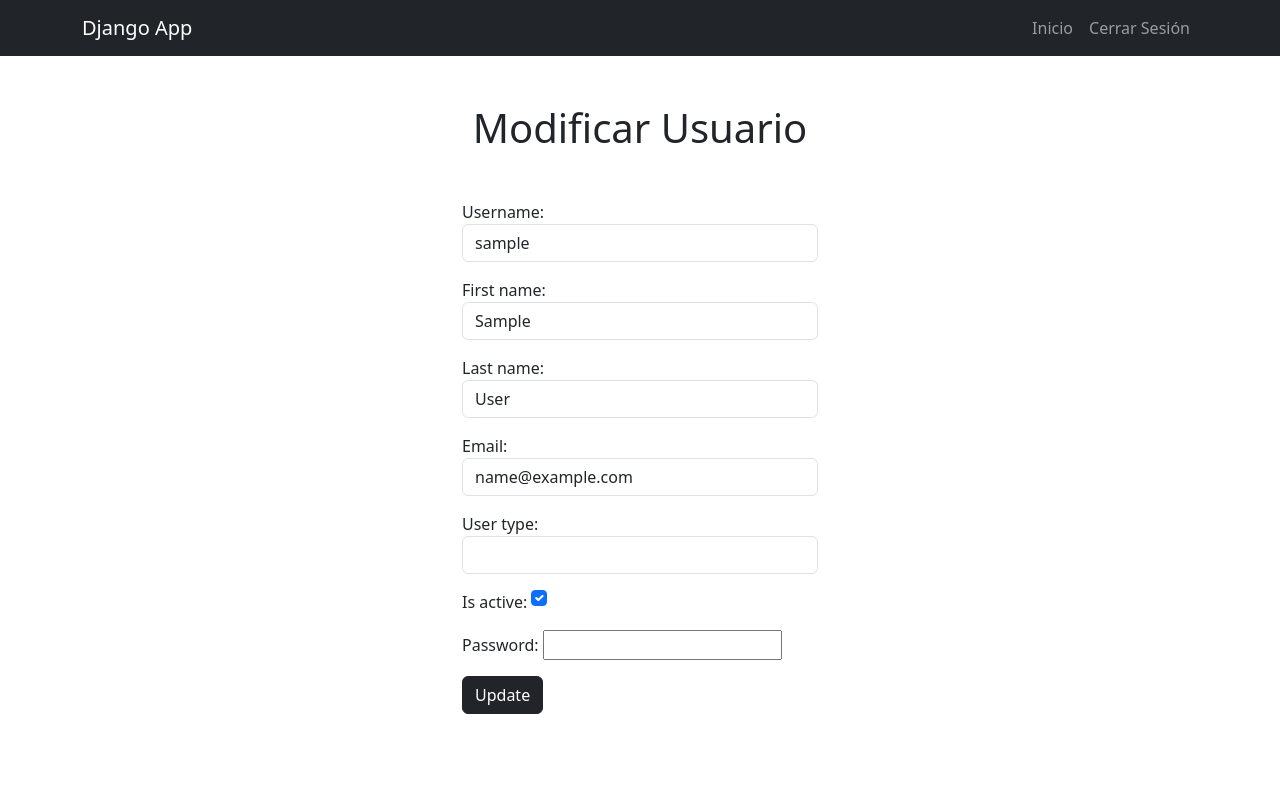
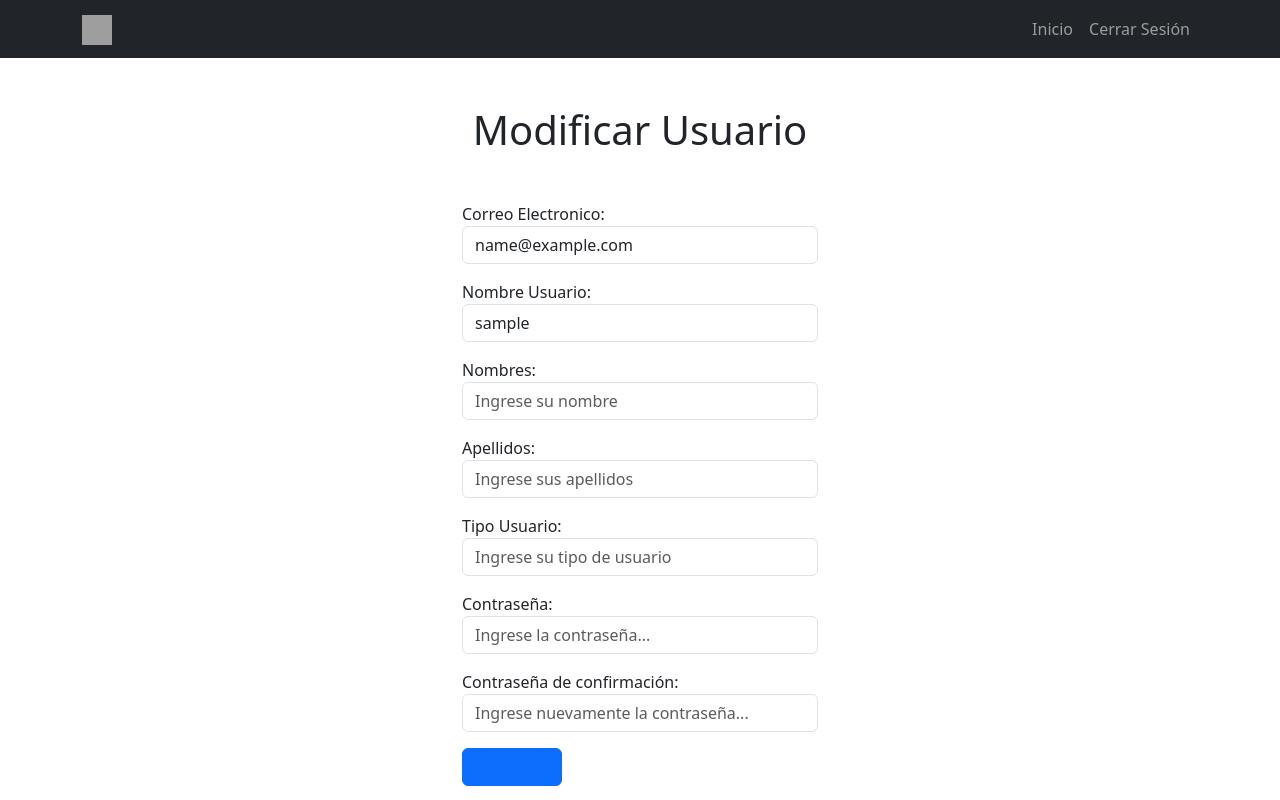
Before and after one commit to WilRojas/Proyecto, a Django app: page /usuarios/1/ in a window 1280 px wide. Run offline with Django 4.2, Linux system fonts and the light colour scheme; the visitor is signed in with stand-in values (Sample User, id 1); data comes from the database, SQL or seed files in the repository; grey boxes are pictures that could not be loaded.

Commit message:
Ultima version

```diff
--- a/djangocrud/urls.py
+++ b/djangocrud/urls.py
@@ -16,20 +16,24 @@ Including another URLconf
 from django.contrib import admin
 from django.urls import path
 from tasks import views
+from django.contrib.auth.decorators import login_required
+# from tasks.views import ListadoUsuarios,RegistrarUsuario
 
 urlpatterns = [
     path('admin/', admin.site.urls),
     path('', views.home, name='home'),
     path('signup/', views.signup, name='signup'),
-    path('tasks/', views.tasks, name='tasks'),
-    path('tasks_completed/', views.tasks_completed, name='tasks_completed'),
-    path('tasks/create/', views.create_task, name='create_task'),
-    path('tasks/<int:task_id>/', views.task_detail, name='task_detail'),
-    path('tasks/<int:task_id>/complete', views.complete_task, name='complete_task'),
-    path('tasks/<int:task_id>/delete', views.delete_task, name='delete_task'),
+    # path('tasks/', views.tasks, name='tasks'),
+    # path('tasks_completed/', views.tasks_completed, name='tasks_completed'),
+    # path('tasks/create/', views.create_task, name='create_task'),
+    # path('tasks/<int:task_id>/', views.task_detail, name='task_detail'),
+    # path('tasks/<int:task_id>/complete', views.complete_task, name='complete_task'),
+    # path('tasks/<int:task_id>/delete', views.delete_task, name='delete_task'),
     path('logout/', views.signout, name='logout'),
     path('signin/', views.signin, name='signin'),
-    path('usuarios/', views.usuarios, name='usuarios'),
+    # path('usuarios/', views.clase_usuario.usuarios, name='usuarios'),
+    path('usuarios/', login_required(views.ListadoUsuarios.as_view()), name='usuarios'),
+    path('usuarios/crear/', login_required(views.RegistrarUsuario.as_view()), name='crear_usuario'),
     path('usuarios/<int:id>/', views.modificar_usuario, name='modificar_usuario'),
     path('usuarios/<int:id>/eliminar/', views.eliminar_usuario, name='eliminar_usuario'),
     path('prueba/', views.prueba, name='prueba'),
--- a/tasks/apps.py
+++ b/tasks/apps.py
@@ -1,6 +1,6 @@
 from django.apps import AppConfig
 
 
-class TasksConfig(AppConfig):
-    default_auto_field = 'django.db.models.BigAutoField'
-    name = 'tasks'
+# class TasksConfig(AppConfig):
+#     default_auto_field = 'django.db.models.BigAutoField'
+#     name = 'tasks'
--- a/tasks/forms.py
+++ b/tasks/forms.py
@@ -1,37 +1,38 @@
 from django import forms
-from .models import Task,AuthUser
+from .models import Usuario
+# from .models import Task
+# from .models import Task,AuthUser
+
+# class TaskForm(forms.ModelForm):
+#     class Meta:
+#         model = Task
+#         fields = ['tittle', 'description', 'important']
+#         widgets = {
+#             'tittle': forms.TextInput(attrs={'class': 'form-control', 'placeholder': 'Write a tittle'}),
+#             'description': forms.Textarea(attrs={'class': 'form-control', 'placeholder': 'Write a description'}),
+#             'important': forms.CheckboxInput(attrs={'class': 'form-check-input m-auto'})
+#         }
+
+# generos= [
+#     (1,'Administrador'),
+#     (2,'Empleado'),
+#     (3,'Cliente')
+#     ]
 
 
-class TaskForm(forms.ModelForm):
-    class Meta:
-        model = Task
-        fields = ['tittle', 'description', 'important']
-        widgets = {
-            'tittle': forms.TextInput(attrs={'class': 'form-control', 'placeholder': 'Write a tittle'}),
-            'description': forms.Textarea(attrs={'class': 'form-control', 'placeholder': 'Write a description'}),
-            'important': forms.CheckboxInput(attrs={'class': 'form-check-input m-auto'})
-        }
-
-generos= [
-    (1,'Administrador'),
-    (2,'Empleado'),
-    (3,'Cliente')
-    ]
-
-
-class AuthUserForm(forms.ModelForm):
-    class Meta:
-        model = AuthUser
-        fields = ['username', 'first_name', 'last_name','email','user_type','is_active','password']
-        widgets = {
-            'username': forms.TextInput(attrs={'class': 'form-control', 'placeholder': 'Write a username'}),
-            'first_name': forms.TextInput(attrs={'class': 'form-control', 'placeholder': 'Write a first_name'}),
-            'last_name': forms.TextInput(attrs={'class': 'form-control', 'placeholder': 'Write a last_name'}),
-            'email': forms.TextInput(attrs={'class': 'form-control', 'placeholder': 'Write a email'}),
-            'user_type': forms.TextInput(attrs={'class': 'form-control'}),
-            'is_active': forms.CheckboxInput(attrs={'class': 'form-check-input m-auto'}),
-            'password': forms.PasswordInput(),
-        }
+# class AuthUserForm(forms.ModelForm):
+#     class Meta:
+#         model = AuthUser
+#         fields = ['username', 'first_name', 'last_name','email','user_type','is_active','password']
+#         widgets = {
+#             'username': forms.TextInput(attrs={'class': 'form-control', 'placeholder': 'Write a username'}),
+#             'first_name': forms.TextInput(attrs={'class': 'form-control', 'placeholder': 'Write a first_name'}),
+#             'last_name': forms.TextInput(attrs={'class': 'form-control', 'placeholder': 'Write a last_name'}),
+#             'email': forms.TextInput(attrs={'class': 'form-control', 'placeholder': 'Write a email'}),
+#             'user_type': forms.TextInput(attrs={'class': 'form-control'}),
+#             'is_active': forms.CheckboxInput(attrs={'class': 'form-check-input m-auto'}),
+#             'password': forms.PasswordInput(),
+#         }
 
 
 # class AuthUserForm(forms.ModelForm):
@@ -48,3 +49,85 @@ class AuthUserForm(forms.ModelForm):
 #             'is_active': forms.CheckboxInput(attrs={'class': 'form-check-input m-auto'}),
 #             # 'password': forms.PasswordInput(render_value=True, attrs={'placeholder': 'ingrese la contraseña'})
 #         }
+
+class FormularioUsuario(forms.ModelForm):
+
+    password1 = forms.CharField(label='Contraseña', widget=forms.PasswordInput(
+        attrs={
+            'class': 'form-control',
+            'placeholder': 'Ingrese la contraseña...',
+            'id': 'password1',
+            'required': 'required',
+        }
+    ))
+
+    password2 = forms.CharField(label='Contraseña de confirmación', widget= forms.PasswordInput(
+        attrs={
+            'class': 'form-control',
+            'placeholder': 'Ingrese nuevamente la contraseña...',
+            'id': 'password2',
+            'required': 'required',
+        }
+    ))
+
+    class Meta:
+        model = Usuario
+        fields = ('email','username','nombres','apellidos','tipo_usuario')
+        widgets = {
+            'email': forms.EmailInput(
+                attrs={
+                    'class': 'form-control',
+                    'placeholder': 'Correo Electronico',
+                }
+            ),
+            'nombres': forms.TextInput(
+                attrs={
+                    'class': 'form-control',
+                    'placeholder': 'Ingrese su nombre',
+                }
+            ),
+            'apellidos': forms.TextInput(
+                attrs={
+                    'class': 'form-control',
+                    'placeholder': 'Ingrese sus apellidos',
+                }
+            ),
+            'username': forms.TextInput(
+                attrs={
+                    'class': 'form-control',
+                    'placeholder': 'Ingrese su usuario',
+                }
+            ),
+            'tipo_usuario': forms.TextInput(
+                attrs={
+                    'class': 'form-control',
+                    'placeholder': 'Ingrese su tipo de usuario',
+                }
+            )
+        }
+
+    def clean_password2(self):
+
+        password1 = self.cleaned_data.get('password1')
+        password2 = self.cleaned_data.get('password2')
+
+        if password1 and password2 and password1 != password2:
+            raise forms.ValidationError('Contraseñas no coinciden!')
+        return password2
+
+    def clean_tipo_usuario(self):
+
+        tipo_usuario = self.cleaned_data.get('tipo_usuario')
+        ListaTipoUsuario = ['Administrador', 'Empleado', 'Cliente']
+
+        if tipo_usuario not in ListaTipoUsuario:
+            raise forms.ValidationError('Tipo de Usuario no valido!')
+        return tipo_usuario
+
+    def save(self,commit = True):
+        user = super().save(commit = False)
+        user.set_password(self.cleaned_data['password1'])
+
+        if commit:
+            user.save()
+        return user
--- a/tasks/templates/base.html
+++ b/tasks/templates/base.html
@@ -5,7 +5,8 @@
     <meta charset="UTF-8">
     <meta http-equiv="X-UA-Compatible" content="IE=edge">
     <meta name="viewport" content="width=device-width, initial-scale=1.0">
-    <title>Django CRUD Application</title>
+    <title>Casino Master Golden Software.</title>
+    <link rel="icon" type="image/png" href="https://cdn-icons-png.flaticon.com/512/5264/5264401.png">
     <link rel="stylesheet" href="https://cdn.jsdelivr.net/npm/bootstrap@5.3.0-alpha1/dist/css/bootstrap.min.css">
 </head>
 
@@ -13,7 +14,7 @@
 
     <nav class="navbar navbar-expand-lg bg-dark navbar-dark">
         <div class="container">
-            <a class="navbar-brand" href="#">Django App</a>
+            <a class="navbar-brand" href="#"><img src="https://cdn-icons-png.flaticon.com/512/5264/5264401.png" width="30px" height="30px"></a>
             <button class="navbar-toggler" type="button" data-bs-toggle="collapse" data-bs-target="#navbarNav"
                 aria-controls="navbarNav" aria-expanded="false" aria-label="Toggle navigation">
                 <span class="navbar-toggler-icon"></span>
@@ -25,42 +26,30 @@
                     </li>
 
                     {% if user.is_authenticated %}
-                        {% for groups in request.user.groups.values_list %}
-                            {% for group in groups %}
-                                {% if group == 'Administrador' %}
-                                    <li class="nav-item">
-                                        <a href="{% url 'usuarios' %}" class="nav-link">Usuarios</a>
-                                    </li>
-                                {%endif%}
-                                {% if group == 'Cliente' %}
-                                    <li class="nav-item">
-                                        <a href="{% url 'prueba' %}" class="nav-link">Cambiar Fichas</a>
-                                    </li>
-                                {%endif%}
-                                {% if group == 'Empleado' %}
-                                    <li class="nav-item">
-                                        <a href="{% url 'prueba' %}" class="nav-link">Gestionar Cambio Fichas</a>
-                                    </li>
-                                {%endif%}
-                            {% endfor %}
-                        {% endfor %}
+                        {% if user.tipo_usuario == 'Administrador' %}
 
-                        <!-- {% if user.username == 'admin' %}
                             <li class="nav-item">
                                 <a href="{% url 'usuarios' %}" class="nav-link">Usuarios</a>
                             </li>
-                        {% endif %} -->
 
+                        {%endif%}
 
-                        <!-- <li class="nav-item">
-                                <a href="{% url 'tasks' %}" class="nav-link">Tasks Pending</a>
+                        {% if user.tipo_usuario == 'Empleado' %}
+
+                            <li class="nav-item">
+                                <a href="{% url 'prueba' %}" class="nav-link">Gestionar Cambio Fichas</a>
                             </li>
+
+                        {%endif%}
+
+                        {% if user.tipo_usuario == 'Cliente' %}
+
                             <li class="nav-item">
-                                <a href="{% url 'tasks_completed' %}" class="nav-link">Tasks Complete</a>
+                                <a href="{% url 'prueba' %}" class="nav-link">Cambiar Fichas</a>
                             </li>
-                            <li class="nav-item">
-                                <a href="{% url 'create_task' %}" class="nav-link">Create Tasks</a>
-                            </li> -->
+
+                        {%endif%}
+
                         <li class="nav-item">
                             <a href="{% url 'logout' %}" class="nav-link">Cerrar Sesión</a>
                         </li>
--- a/tasks/templates/home.html
+++ b/tasks/templates/home.html
@@ -4,7 +4,7 @@
 
 <main class="container py-5">
     <section class="card card-body">
-        <h1 class="display-1 text-center">Django App</h1>
+        <h1 class="display-1 text-center">Casino Master Golden Software</h1>
 
 
         <p>Lorem ipsum dolor sit amet, consectetur adipisicing elit. Eum animi unde atque nihil voluptatibus et quod
--- a/tasks/templates/modificar_usuario.html
+++ b/tasks/templates/modificar_usuario.html
@@ -20,9 +20,7 @@
             <form action="{% url 'usuarios' %}" method="POST">
 
                 {% csrf_token %}
-                <button class="btn btn-dark">
-                    Update
-                </button>
+                <button class="btn btn-primary" type="submit"><a href="{% url 'usuarios' %}">Actualizar</a></button>
 
             </form>
 
--- a/tasks/views.py
+++ b/tasks/views.py
@@ -1,14 +1,18 @@
 from django.shortcuts import render, redirect, get_object_or_404
 from django.contrib.auth.forms import UserCreationForm, AuthenticationForm
-from django.contrib.auth.models import User,Group,GroupManager,UserManager
 from django.contrib.auth import login, logout, authenticate
 from django.db import IntegrityError
-from .forms import TaskForm,AuthUserForm
-from .models import Task,AuthUser
+# from .forms import TaskForm
+# from .models import Task
+# from .forms import TaskForm,AuthUserForm
+# from .models import Task,AuthUser
+from .models import Usuario
 from django.utils import timezone
 from django.contrib.auth.decorators import login_required
+from .forms import FormularioUsuario
+from .models import Usuario
 
-from django.views.generic import UpdateView
+from django.views.generic import CreateView,ListView,UpdateView,DeleteView
 from django.urls import reverse_lazy
 from django.http import JsonResponse
 
@@ -32,7 +36,7 @@ def signup(request):
         if request.POST['password1'] == request.POST['password2']:
             # register user
             try:
-                user = User.objects.create_user(
+                user = Usuario.objects.create_user(
                     username=request.POST['username'],
                     password=request.POST['password1']
                 )
@@ -52,37 +56,30 @@ def signup(request):
         })
 
 
-@login_required
-def tasks(request):
+# @login_required
+# def tasks(request):
 
-    # Se traen todos los datos y se filtran por el usuario
-    tasks = Task.objects.filter(user=request.user, datecompleted__isnull=True)
-    return render(request, 'tasks.html', {"tasks": tasks})
+#     # Se traen todos los datos y se filtran por el usuario
+#     tasks = Task.objects.filter(user=request.user, datecompleted__isnull=True)
+#     return render(request, 'tasks.html', {"tasks": tasks})
 
 
-@login_required
-def usuarios(request):
+class clase_usuario():
 
-    usuar = AuthUser.objects.all()
-    test = request.user.groups.values_list
-    # for groups in request.user.groups.values_list:
-    #     for group in groups
-    #         if group == 'Administrador'
-    #             print(group)
-    #         endif
-    #     endfor
-    # endfor
+    @login_required
+    def usuarios(request):
 
-    return render(request, 'usuarios.html', {"usuario": usuar})
+        usuar = Usuario.objects.all()
 
+        return render(request, 'usuarios.html', {"usuario": usuar})
 
 @login_required
 def modificar_usuario(request, id):
 
     if request.method == 'GET':
 
-        user = get_object_or_404(AuthUser, pk=id)
-        form = AuthUserForm(instance=user)
+        user = get_object_or_404(Usuario, pk=id)
+        form = FormularioUsuario(instance=user)
         return render(request, 'modificar_usuario.html', {
             'task': user,
             'form': form
@@ -91,8 +88,8 @@ def modificar_usuario(request, id):
     else:
 
         try:
-            user = get_object_or_404(AuthUser, pk=id)
-            form = AuthUserForm(request.POST, instance=user)
+            user = get_object_or_404(Usuario, pk=id)
+            form = FormularioUsuario(request.POST, instance=user)
             form.save()
             return redirect('usuarios')
         except ValueError:
@@ -117,93 +114,96 @@ def modificar_usuario(request, id):
 
 @login_required
 def eliminar_usuario(request, id):
-    user = get_object_or_404(AuthUser, pk=id)
+    user = get_object_or_404(Usuario, pk=id)
 
     if request.method == 'GET':
         user.delete()
+        # user.usuario_activo = False
+        # user.save()
+        # Usuario.save()
         return redirect('usuarios')
 
 
-@login_required
-def tasks_completed(request):
+# @login_required
+# def tasks_completed(request):
 
-    # Se traen todos los datos y se filtran por el usuario
-    tasks = Task.objects.filter(
-        user=request.user, datecompleted__isnull=False).order_by('-datecompleted')
-    return render(request, 'tasks.html', {"tasks": tasks})
+#     # Se traen todos los datos y se filtran por el usuario
+#     tasks = Task.objects.filter(
+#         user=request.user, datecompleted__isnull=False).order_by('-datecompleted')
+#     return render(request, 'tasks.html', {"tasks": tasks})
 
 
-@login_required
-def create_task(request):
+# @login_required
+# def create_task(request):
 
-    if request.method == 'GET':
+#     if request.method == 'GET':
 
-        return render(request, 'create_task.html', {
-            'form': TaskForm
-        })
+#         return render(request, 'create_task.html', {
+#             'form': TaskForm
+#         })
 
-    else:
+#     else:
 
-        try:
+#         try:
 
-            form = TaskForm(request.POST)
-            new_task = form.save(commit=False)
-            new_task.user = request.user
-            new_task.save()
-            return redirect('tasks')
+#             form = TaskForm(request.POST)
+#             new_task = form.save(commit=False)
+#             new_task.user = request.user
+#             new_task.save()
+#             return redirect('tasks')
 
-        except ValueError:
+#         except ValueError:
 
-            return render(request, 'create_task.html', {
-                'form': TaskForm,
-                'error': 'Please provide valid data'
-            })
+#             return render(request, 'create_task.html', {
+#                 'form': TaskForm,
+#                 'error': 'Please provide valid data'
+#             })
 
 
-@login_required
-def task_detail(request, task_id):
+# @login_required
+# def task_detail(request, task_id):
 
-    if request.method == 'GET':
+#     if request.method == 'GET':
 
-        task = get_object_or_404(Task, pk=task_id, user=request.user)
-        form = TaskForm(instance=task)
-        return render(request, 'task_detail.html', {
-            'task': task,
-            'form': form
-        })
+#         task = get_object_or_404(Task, pk=task_id, user=request.user)
+#         form = TaskForm(instance=task)
+#         return render(request, 'task_detail.html', {
+#             'task': task,
+#             'form': form
+#         })
 
-    else:
+#     else:
 
-        try:
-            task = get_object_or_404(Task, pk=task_id, user=request.user)
-            form = TaskForm(request.POST, instance=task)
-            form.save()
-            return redirect('tasks')
-        except ValueError:
-            return render(request, 'task_detail.html', {
-                'task': task,
-                'form': form,
-                'error': 'Error updating task'
-            })
+#         try:
+#             task = get_object_or_404(Task, pk=task_id, user=request.user)
+#             form = TaskForm(request.POST, instance=task)
+#             form.save()
+#             return redirect('tasks')
+#         except ValueError:
+#             return render(request, 'task_detail.html', {
+#                 'task': task,
+#                 'form': form,
+#                 'error': 'Error updating task'
+#             })
 
 
-@login_required
-def complete_task(request, task_id):
-    task = get_object_or_404(Task, pk=task_id, user=request.user)
+# @login_required
+# def complete_task(request, task_id):
+#     task = get_object_or_404(Task, pk=task_id, user=request.user)
 
-    if request.method == 'POST':
-        task.datecompleted = timezone.now()
-        task.save()
-        return redirect('tasks')
+#     if request.method == 'POST':
+#         task.datecompleted = timezone.now()
+#         task.save()
+#         return redirect('tasks')
 
 
-@login_required
-def delete_task(request, task_id):
-    task = get_object_or_404(Task, pk=task_id, user=request.user)
+# @login_required
+# def delete_task(request, task_id):
+#     task = get_object_or_404(Task, pk=task_id, user=request.user)
 
-    if request.method == 'POST':
-        task.delete()
-        return redirect('tasks')
+#     if request.method == 'POST':
+#         task.delete()
+#         return redirect('tasks')
 
 
 @login_required
@@ -267,3 +267,26 @@ def signin(request):
 def prueba(request):
 
     return render(request, 'prueba.html')
+
+
+class ListadoUsuarios(ListView):
+    model = Usuario
+    template_name = 'usuarios.html'
+
+    def get_queryset(self):
+        return self.model.objects.all()
+    # self.model.objects.filter(usuario_activo=True)
+
+
+class RegistrarUsuario(CreateView):
+    model = Usuario
+    form_class = FormularioUsuario
+    template_name = 'crear_usuario.html'
+    success_url = reverse_lazy('usuarios:listar_usuarios')
+
+
+# class EliminarUsuario(DeleteView):
+#     model = Usuario
+#     template_name = ''
+
+#     Usuario.self.
```
Also changed, not shown: djangocrud/settings.py (+13 -11 lines), tasks/admin.py (+6 -4 lines), tasks/models.py (+96 -29 lines), tasks/templates/crear_usuario.html (+7 -6 lines), tasks/templates/usuarios.html (+7 -5 lines), tasks/migrations/0001_initial.py, tasks/migrations/0002_authuser_alter_task_datecompleted_alter_task_tittle.py (deleted).
